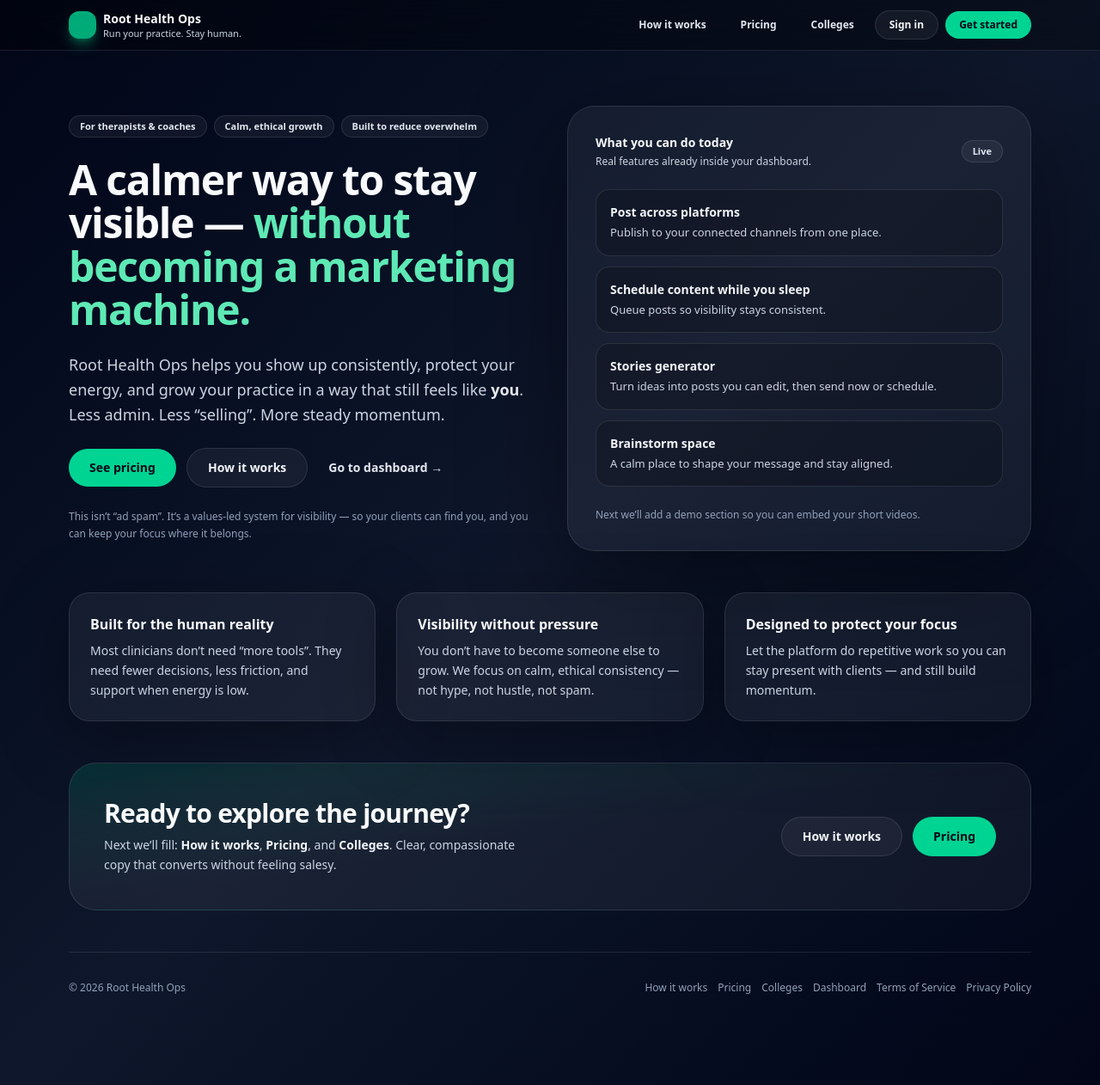
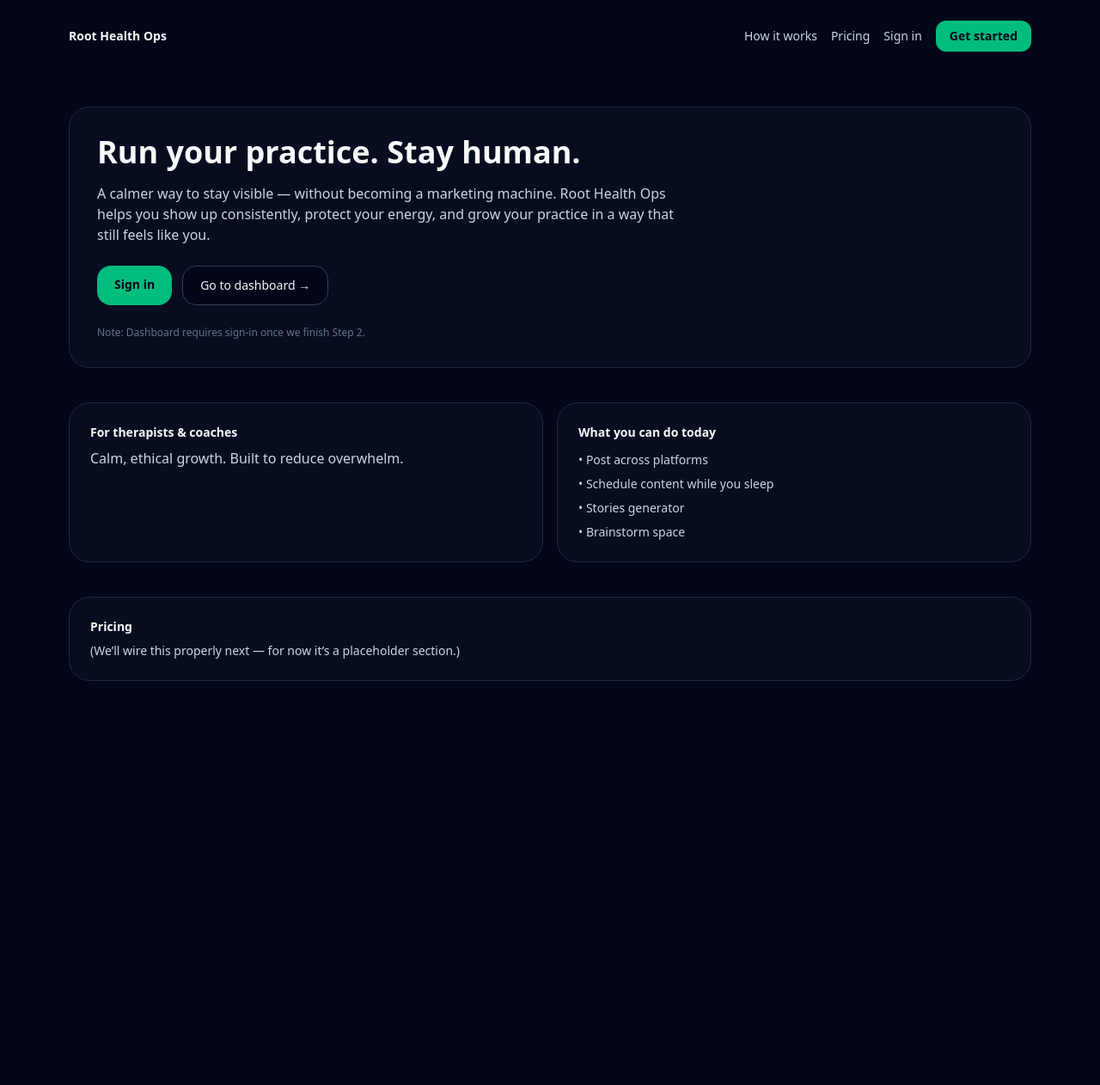
Before and after one commit to Hypnohippy/root-health-ops-dashboard1, a Next.js app: page / in a window 1280 px wide. Shown: the whole page at 86% size. After the commit the page ends 856 px from the top, so only its background shows below. Built offline with nearby package versions, Linux system fonts and the light colour scheme.

Commit message:
Update Page tsx

```diff
--- a/app/page.tsx
+++ b/app/page.tsx
@@ -1,283 +1,90 @@
 // app/page.tsx
 "use client";
 
-import Link from "next/link";
 import React from "react";
-
-function Pill({ children }: { children: React.ReactNode }) {
-  return (
-    <span className="inline-flex items-center rounded-full border border-white/10 bg-white/5 px-3 py-1 text-[11px] font-semibold text-slate-200">
-      {children}
-    </span>
-  );
-}
-
-function Card({
-  title,
-  children,
-}: {
-  title: string;
-  children: React.ReactNode;
-}) {
-  return (
-    <div className="rounded-3xl border border-white/10 bg-white/5 p-6 shadow-[0_20px_80px_rgba(0,0,0,0.35)]">
-      <div className="text-base font-semibold text-slate-50">{title}</div>
-      <div className="mt-2 text-sm text-slate-300 leading-relaxed">
-        {children}
-      </div>
-    </div>
-  );
-}
-
-function safeYear() {
-  try {
-    return new Date().getFullYear();
-  } catch {
-    return 2026;
-  }
-}
 
 export default function HomePage() {
   return (
-    <div className="min-h-screen bg-gradient-to-br from-slate-950 via-slate-900 to-slate-950 text-slate-50">
-      {/* Public Nav */}
-      <header className="sticky top-0 z-20 border-b border-white/10 bg-black/30 backdrop-blur-xl">
-        <nav className="mx-auto flex max-w-6xl items-center justify-between px-4 py-3">
-          <Link href="/" className="flex items-center gap-2">
-            <div className="h-8 w-8 rounded-xl bg-emerald-400/80 shadow-lg shadow-emerald-500/40" />
-            <div className="flex flex-col leading-tight">
-              <span className="text-sm font-semibold text-slate-50">
-                Root Health Ops
-              </span>
-              <span className="text-[11px] text-slate-300">
-                Run your practice. Stay human.
-              </span>
-            </div>
-          </Link>
+    <div className="min-h-screen bg-slate-950 text-slate-50">
+      <header className="mx-auto max-w-6xl px-4 py-6 flex items-center justify-between">
+        <div className="text-sm font-semibold">Root Health Ops</div>
 
-          <div className="flex items-center gap-2 flex-wrap justify-end">
-            <Link
-              href="/how-it-works"
-              className="rounded-full px-4 py-2 text-xs font-semibold text-slate-200 hover:bg-white/10"
-            >
-              How it works
-            </Link>
-            <Link
-              href="/pricing"
-              className="rounded-full px-4 py-2 text-xs font-semibold text-slate-200 hover:bg-white/10"
-            >
-              Pricing
-            </Link>
-            <Link
-              href="/colleges"
-              className="rounded-full px-4 py-2 text-xs font-semibold text-slate-200 hover:bg-white/10"
-            >
-              Colleges
-            </Link>
-
-            <Link
-              href="/dashboard"
-              className="rounded-full border border-white/10 bg-white/5 px-4 py-2 text-xs font-semibold text-slate-100 hover:bg-white/10"
-            >
-              Sign in
-            </Link>
-            <Link
-              href="/dashboard/connect"
-              className="rounded-full bg-emerald-400 px-4 py-2 text-xs font-semibold text-slate-950 hover:bg-emerald-300"
-            >
-              Get started
-            </Link>
-          </div>
+        <nav className="flex items-center gap-4 text-sm">
+          <a className="text-slate-300 hover:text-white" href="#how">
+            How it works
+          </a>
+          <a className="text-slate-300 hover:text-white" href="#pricing">
+            Pricing
+          </a>
+          <a className="text-slate-300 hover:text-white" href="/signin">
+            Sign in
+          </a>
+          <a
+            className="rounded-xl bg-emerald-500 px-4 py-2 font-semibold text-slate-950 hover:bg-emerald-400"
+            href="/signin"
+          >
+            Get started
+          </a>
         </nav>
       </header>
 
-      {/* Hero */}
-      <main className="mx-auto max-w-6xl px-4 py-12 md:py-16 space-y-12">
-        <section className="grid gap-10 lg:grid-cols-2 lg:items-center">
-          <div className="space-y-6">
-            <div className="flex flex-wrap gap-2">
-              <Pill>For therapists & coaches</Pill>
-              <Pill>Calm, ethical growth</Pill>
-              <Pill>Built to reduce overwhelm</Pill>
-            </div>
+      <main className="mx-auto max-w-6xl px-4 pb-16">
+        <section className="mt-10 rounded-3xl border border-slate-800 bg-slate-900/40 p-8">
+          <h1 className="text-3xl md:text-4xl font-semibold">
+            Run your practice. Stay human.
+          </h1>
 
-            <h1 className="text-4xl md:text-5xl font-semibold tracking-tight leading-[1.05]">
-              A calmer way to stay visible —
-              <span className="text-emerald-300">
-                {" "}
-                without becoming a marketing machine.
-              </span>
-            </h1>
+          <p className="mt-4 text-slate-300 max-w-2xl">
+            A calmer way to stay visible — without becoming a marketing machine.
+            Root Health Ops helps you show up consistently, protect your energy,
+            and grow your practice in a way that still feels like you.
+          </p>
 
-            <p className="text-base md:text-lg text-slate-300 leading-relaxed">
-              Root Health Ops helps you show up consistently, protect your
-              energy, and grow your practice in a way that still feels like{" "}
-              <span className="text-slate-100 font-semibold">you</span>. Less
-              admin. Less “selling”. More steady momentum.
-            </p>
+          <div className="mt-6 flex flex-wrap gap-3">
+            <a
+              href="/signin"
+              className="rounded-2xl bg-emerald-500 px-5 py-3 text-sm font-semibold text-slate-950 hover:bg-emerald-400"
+            >
+              Sign in
+            </a>
+            <a
+              href="/dashboard"
+              className="rounded-2xl border border-slate-700 bg-slate-950 px-5 py-3 text-sm text-slate-100 hover:border-slate-500"
+            >
+              Go to dashboard →
+            </a>
+          </div>
 
-            <div className="flex flex-wrap items-center gap-3">
-              <Link
-                href="/pricing"
-                className="inline-flex items-center justify-center rounded-full bg-emerald-400 px-6 py-3 text-sm font-semibold text-slate-950 hover:bg-emerald-300"
-              >
-                See pricing
-              </Link>
-              <Link
-                href="/how-it-works"
-                className="inline-flex items-center justify-center rounded-full border border-white/10 bg-white/5 px-6 py-3 text-sm font-semibold text-slate-100 hover:bg-white/10"
-              >
-                How it works
-              </Link>
-              <Link
-                href="/dashboard"
-                className="inline-flex items-center justify-center rounded-full px-3 py-3 text-sm font-semibold text-slate-200 hover:bg-white/10"
-              >
-                Go to dashboard →
-              </Link>
-            </div>
+          <div className="mt-6 text-xs text-slate-500">
+            Note: Dashboard requires sign-in once we finish Step 2.
+          </div>
+        </section>
 
-            <div className="text-[12px] text-slate-400 leading-relaxed">
-              This isn’t “ad spam”. It’s a values-led system for visibility — so
-              your clients can find you, and you can keep your focus where it
-              belongs.
+        <section id="how" className="mt-10 grid gap-4 md:grid-cols-2">
+          <div className="rounded-3xl border border-slate-800 bg-slate-900/40 p-6">
+            <div className="text-sm font-semibold">For therapists & coaches</div>
+            <div className="mt-2 text-slate-300">
+              Calm, ethical growth. Built to reduce overwhelm.
             </div>
           </div>
 
-          <div className="rounded-[32px] border border-white/10 bg-white/5 p-6 md:p-8 shadow-[0_30px_120px_rgba(0,0,0,0.45)]">
-            <div className="flex items-center justify-between gap-3">
-              <div>
-                <div className="text-sm font-semibold text-slate-50">
-                  What you can do today
-                </div>
-                <div className="mt-1 text-xs text-slate-300">
-                  Real features already inside your dashboard.
-                </div>
-              </div>
-              <Pill>Live</Pill>
-            </div>
-
-            <div className="mt-6 grid gap-3">
-              <div className="rounded-2xl border border-white/10 bg-black/20 p-4">
-                <div className="text-sm font-semibold text-slate-100">
-                  Post across platforms
-                </div>
-                <div className="mt-1 text-[13px] text-slate-300">
-                  Publish to your connected channels from one place.
-                </div>
-              </div>
-
-              <div className="rounded-2xl border border-white/10 bg-black/20 p-4">
-                <div className="text-sm font-semibold text-slate-100">
-                  Schedule content while you sleep
-                </div>
-                <div className="mt-1 text-[13px] text-slate-300">
-                  Queue posts so visibility stays consistent.
-                </div>
-              </div>
-
-              <div className="rounded-2xl border border-white/10 bg-black/20 p-4">
-                <div className="text-sm font-semibold text-slate-100">
-                  Stories generator
-                </div>
-                <div className="mt-1 text-[13px] text-slate-300">
-                  Turn ideas into posts you can edit, then send now or schedule.
-                </div>
-              </div>
-
-              <div className="rounded-2xl border border-white/10 bg-black/20 p-4">
-                <div className="text-sm font-semibold text-slate-100">
-                  Brainstorm space
-                </div>
-                <div className="mt-1 text-[13px] text-slate-300">
-                  A calm place to shape your message and stay aligned.
-                </div>
-              </div>
-            </div>
-
-            <div className="mt-6 text-[12px] text-slate-400">
-              Next we’ll add a demo section so you can embed your short videos.
-            </div>
+          <div className="rounded-3xl border border-slate-800 bg-slate-900/40 p-6">
+            <div className="text-sm font-semibold">What you can do today</div>
+            <ul className="mt-3 space-y-2 text-slate-300 text-sm">
+              <li>• Post across platforms</li>
+              <li>• Schedule content while you sleep</li>
+              <li>• Stories generator</li>
+              <li>• Brainstorm space</li>
+            </ul>
           </div>
         </section>
 
-        <section className="grid gap-6 lg:grid-cols-3">
-          <Card title="Built for the human reality">
-            Most clinicians don’t need “more tools”. They need fewer decisions,
-            less friction, and support when energy is low.
-          </Card>
-
-          <Card title="Visibility without pressure">
-            You don’t have to become someone else to grow. We focus on calm,
-            ethical consistency — not hype, not hustle, not spam.
-          </Card>
-
-          <Card title="Designed to protect your focus">
-            Let the platform do repetitive work so you can stay present with
-            clients — and still build momentum.
-          </Card>
-        </section>
-
-        <section className="rounded-[32px] border border-white/10 bg-gradient-to-br from-emerald-400/15 via-white/5 to-white/5 p-8 md:p-10">
-          <div className="grid gap-6 lg:grid-cols-2 lg:items-center">
-            <div>
-              <div className="text-2xl md:text-3xl font-semibold tracking-tight">
-                Ready to explore the journey?
-              </div>
-              <p className="mt-2 text-sm text-slate-300 leading-relaxed">
-                Next we’ll fill:{" "}
-                <span className="text-slate-100 font-semibold">How it works</span>,{" "}
-                <span className="text-slate-100 font-semibold">Pricing</span>, and{" "}
-                <span className="text-slate-100 font-semibold">Colleges</span>.
-                Clear, compassionate copy that converts without feeling salesy.
-              </p>
-            </div>
-
-            <div className="flex flex-wrap gap-3 lg:justify-end">
-              <Link
-                href="/how-it-works"
-                className="inline-flex items-center justify-center rounded-full border border-white/10 bg-white/5 px-6 py-3 text-sm font-semibold text-slate-100 hover:bg-white/10"
-              >
-                How it works
-              </Link>
-              <Link
-                href="/pricing"
-                className="inline-flex items-center justify-center rounded-full bg-emerald-400 px-6 py-3 text-sm font-semibold text-slate-950 hover:bg-emerald-300"
-              >
-                Pricing
-              </Link>
-            </div>
+        <section id="pricing" className="mt-10 rounded-3xl border border-slate-800 bg-slate-900/40 p-6">
+          <div className="text-sm font-semibold">Pricing</div>
+          <div className="mt-2 text-slate-300 text-sm">
+            (We’ll wire this properly next — for now it’s a placeholder section.)
           </div>
         </section>
-
-        {/* ✅ Footer with legal links (reviewer-friendly) */}
-        <footer className="border-t border-white/10 pt-8 pb-10 text-[12px] text-slate-400">
-          <div className="flex flex-col md:flex-row md:items-center md:justify-between gap-3">
-            <div>© {safeYear()} Root Health Ops</div>
-            <div className="flex flex-wrap gap-3">
-              <Link href="/how-it-works" className="hover:text-slate-200">
-                How it works
-              </Link>
-              <Link href="/pricing" className="hover:text-slate-200">
-                Pricing
-              </Link>
-              <Link href="/colleges" className="hover:text-slate-200">
-                Colleges
-              </Link>
-              <Link href="/dashboard" className="hover:text-slate-200">
-                Dashboard
-              </Link>
-
-              {/* TikTok / platform reviewers want these clearly visible */}
-              <Link href="/terms" className="hover:text-slate-200">
-                Terms of Service
-              </Link>
-              <Link href="/privacy" className="hover:text-slate-200">
-                Privacy Policy
-              </Link>
-            </div>
-          </div>
-        </footer>
       </main>
     </div>
   );
```
